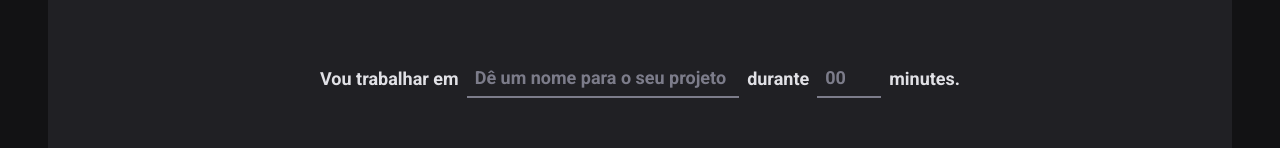
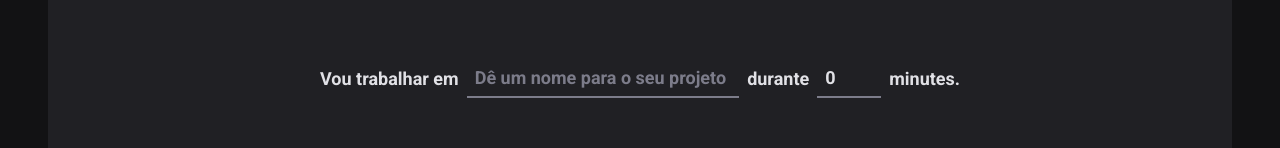
Before and after one commit to hbauhvagner/02-ignite-timer, a React (Vite) app: page / in a window 1280 px wide. Shown: the part 166-314 px from the top of the page. Built offline with nearby package versions, Linux system fonts and the light colour scheme.

Commit message:
TypeScript no formulário

```diff
--- a/src/pages/Home/index.tsx
+++ b/src/pages/Home/index.tsx
@@ -15,18 +15,24 @@
 
 const newCycleFormValidationSchema = zod.object({
   task: zod.string().min(1, 'Informe a tarefa'),
-  MinutesAmount: zod
+  minutesAmount: zod
     .number()
     .min(5, 'O ciclo precisa ser de no mínimo 5 minutos')
     .max(60, 'O ciclo precisa ser de no máximo 60 minutos'),
 })
 
+type NewCycleFormData = zod.infer<typeof newCycleFormValidationSchema>
+
 export function Home() {
-  const { register, handleSubmit, watch } = useForm({
+  const { register, handleSubmit, watch } = useForm<NewCycleFormData>({
     resolver: zodResolver(newCycleFormValidationSchema),
+    defaultValues: {
+      task: '',
+      minutesAmount: 0,
+    },
   })
 
-  function handleCreatenewCycle(data: any) {
+  function handleCreatenewCycle(data: NewCycleFormData) {
     console.log(data)
   }
 
```
